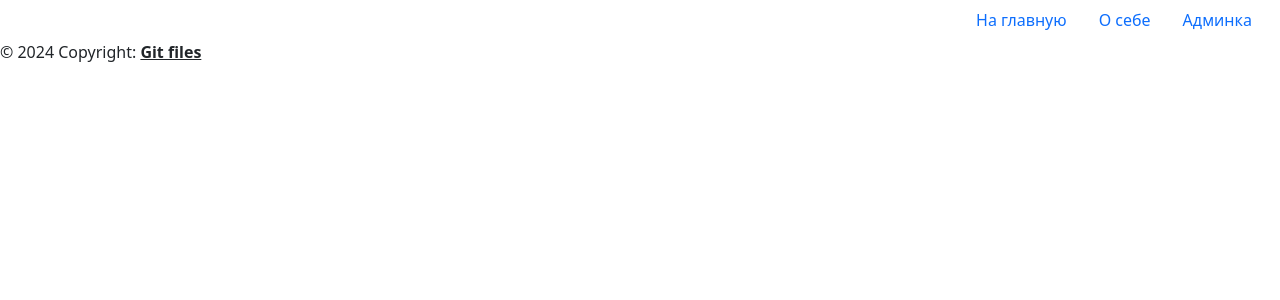
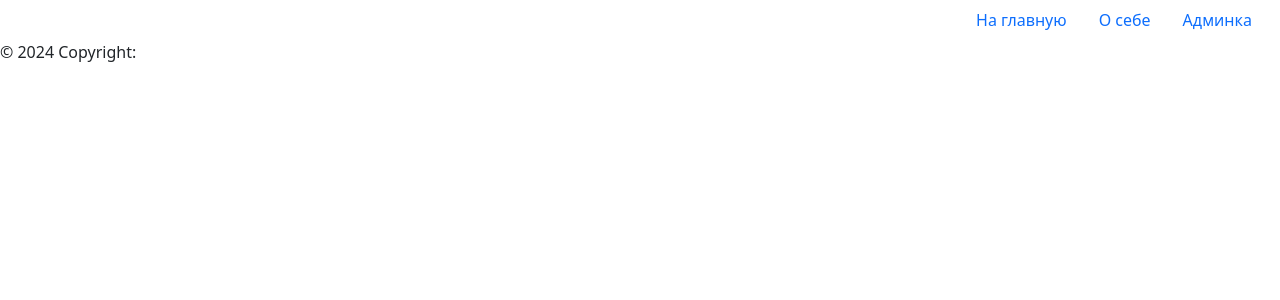
Before and after one commit to NxtaSunstrike/gb_shop_django-main, a Django app: template templates/base.html in a window 1280 px wide. Shown: the top 300 px of the page. Run offline with Django 5.2, Linux system fonts and the light colour scheme; the template is opened without the code that fills it, so the values that code supplies are empty.

Commit message:
Update base.html

```diff
--- a/templates/base.html
+++ b/templates/base.html
@@ -23,7 +23,6 @@
 
     <div class="footer">
         &copy; 2024 Copyright:
-        <a class="text-reset fw-bold" href="https://github.com/Aksentos/gb_shop_django">Git files</a>
     </div>
 </body>
 </html>
```
